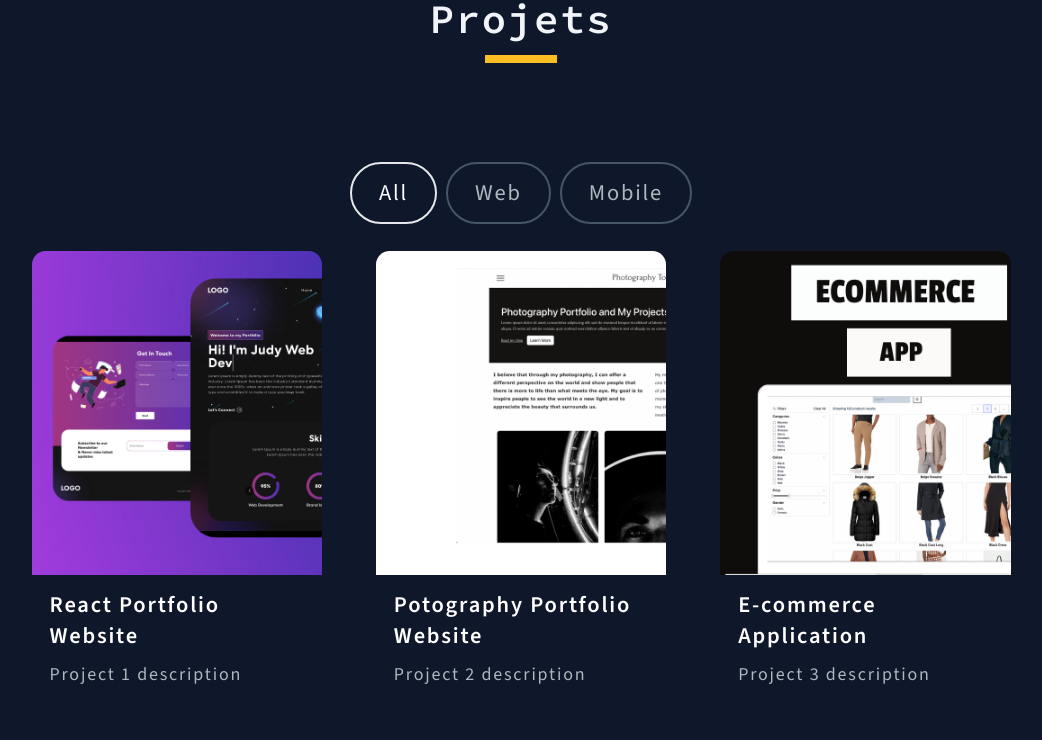
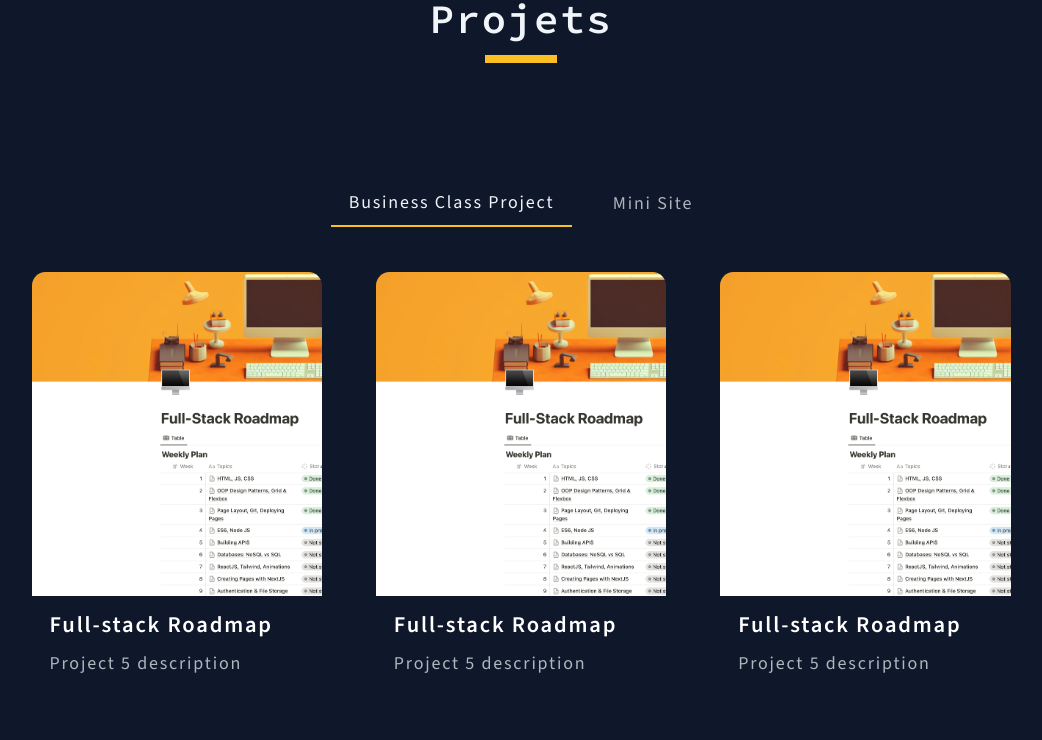
Before and after one commit to erischon/project-erischondev, a Next.js app: page / in a window 1280 px wide. Shown: the part 1740-2480 px from the top of the page, without its empty margins (119-1161 px from the left). Built offline with nearby package versions, Linux system fonts and the light colour scheme.

Commit message:
projects section customization

```diff
--- a/src/components/ProjectTag.tsx
+++ b/src/components/ProjectTag.tsx
@@ -1,10 +1,17 @@
-const ProjectTag = ({ name, onClick, isSelected }: any) => {
+type ProjectTagProps = {
+  name: string;
+  onClick: (name: string) => void;
+  isSelected: boolean;
+};
+
+const ProjectTag = ({ name, onClick, isSelected }: ProjectTagProps) => {
   const buttonStyles = isSelected
-    ? "text-white border-primary-500"
-    : "text-[#ADB7BE] border-slate-600 hover:border-white";
+    ? "text-slate-100 border-b-2 border-amber-400"
+    : "text-slate-100/70 hover:text-slate-100";
+
   return (
     <button
-      className={`${buttonStyles} rounded-full border-2 px-6 py-3 text-xl cursor-pointer`}
+      className={`${buttonStyles} px-4 py-2 cursor-pointer`}
       onClick={() => onClick(name)}
     >
       {name}
--- a/src/components/sections/Projects.section.tsx
+++ b/src/components/sections/Projects.section.tsx
@@ -11,7 +11,7 @@ import SectionTitle from "@/components/SectionTitle";
 import { projects } from "@/data/projects";
 
 const ProjectsSection = () => {
-  const [tag, setTag] = useState("All");
+  const [tag, setTag] = useState("Business Class Project");
   const ref = useRef(null);
   const isInView = useInView(ref, { once: true });
 
@@ -31,23 +31,21 @@ const ProjectsSection = () => {
   return (
     <Section id="projects">
       <SectionTitle>Projets</SectionTitle>
-      <div className="text-white flex flex-row justify-center items-center gap-2 py-6">
+
+      <div className="textslate-100 flex flex-row justify-center items-center gap-5 py-10">
         <ProjectTag
           onClick={handleTagChange}
-          name="All"
-          isSelected={tag === "All"}
+          name="Business Class Project"
+          isSelected={tag === "Business Class Project"}
         />
+
         <ProjectTag
           onClick={handleTagChange}
-          name="Web"
-          isSelected={tag === "Web"}
-        />
-        <ProjectTag
-          onClick={handleTagChange}
-          name="Mobile"
-          isSelected={tag === "Mobile"}
+          name="Mini Site"
+          isSelected={tag === "Mini Site"}
         />
       </div>
+
       <ul ref={ref} className="grid md:grid-cols-3 gap-8 md:gap-12">
         {filteredProjects.map((project, index) => (
           <motion.li
--- a/src/data/projects.js
+++ b/src/data/projects.js
@@ -4,7 +4,7 @@ export const projects = [
     title: "React Portfolio Website",
     description: "Project 1 description",
     image: "/images/projects/1.png",
-    tag: ["All", "Web"],
+    tag: ["All", "Mini Site"],
     gitUrl: "/",
     previewUrl: "/",
   },
@@ -13,7 +13,7 @@ export const projects = [
     title: "Potography Portfolio Website",
     description: "Project 2 description",
     image: "/images/projects/2.png",
-    tag: ["All", "Web"],
+    tag: ["All", "Mini Site"],
     gitUrl: "/",
     previewUrl: "/",
   },
@@ -22,7 +22,7 @@ export const projects = [
     title: "E-commerce Application",
     description: "Project 3 description",
     image: "/images/projects/3.png",
-    tag: ["All", "Web"],
+    tag: ["All", "Mini Site"],
     gitUrl: "/",
     previewUrl: "/",
   },
@@ -31,7 +31,7 @@ export const projects = [
     title: "Food Ordering Application",
     description: "Project 4 description",
     image: "/images/projects/4.png",
-    tag: ["All", "Mobile"],
+    tag: ["All", "Mini Site"],
     gitUrl: "/",
     previewUrl: "/",
   },
@@ -40,7 +40,7 @@ export const projects = [
     title: "React Firebase Template",
     description: "Authentication and CRUD operations",
     image: "/images/projects/5.png",
-    tag: ["All", "Web"],
+    tag: ["All", "Mini Site"],
     gitUrl: "/",
     previewUrl: "/",
   },
@@ -49,7 +49,34 @@ export const projects = [
     title: "Full-stack Roadmap",
     description: "Project 5 description",
     image: "/images/projects/6.png",
-    tag: ["All", "Web"],
+    tag: ["All", "Mini Site"],
+    gitUrl: "/",
+    previewUrl: "/",
+  },
+  {
+    id: 7,
+    title: "Full-stack Roadmap",
+    description: "Project 5 description",
+    image: "/images/projects/6.png",
+    tag: ["All", "Business Class Project"],
+    gitUrl: "/",
+    previewUrl: "/",
+  },
+  {
+    id: 8,
+    title: "Full-stack Roadmap",
+    description: "Project 5 description",
+    image: "/images/projects/6.png",
+    tag: ["All", "Business Class Project"],
+    gitUrl: "/",
+    previewUrl: "/",
+  },
+  {
+    id: 9,
+    title: "Full-stack Roadmap",
+    description: "Project 5 description",
+    image: "/images/projects/6.png",
+    tag: ["All", "Business Class Project"],
     gitUrl: "/",
     previewUrl: "/",
   },
```
